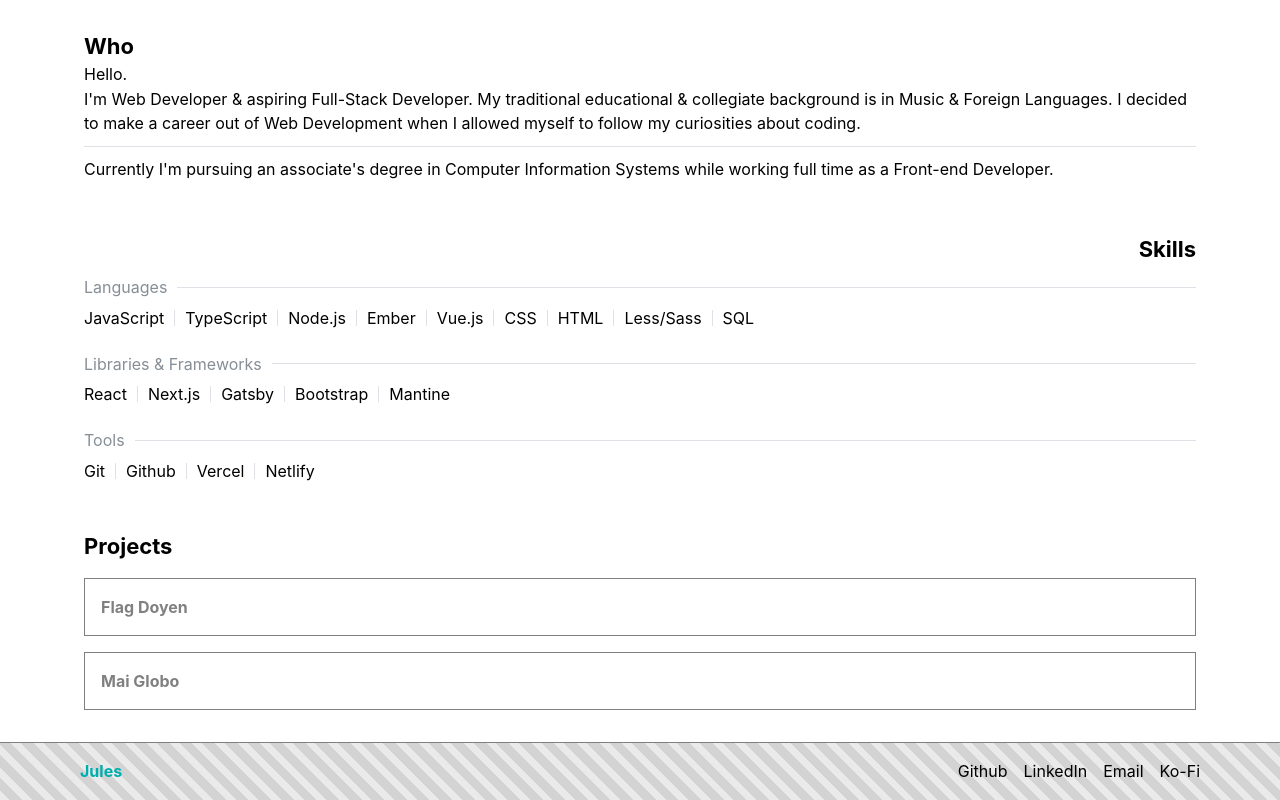
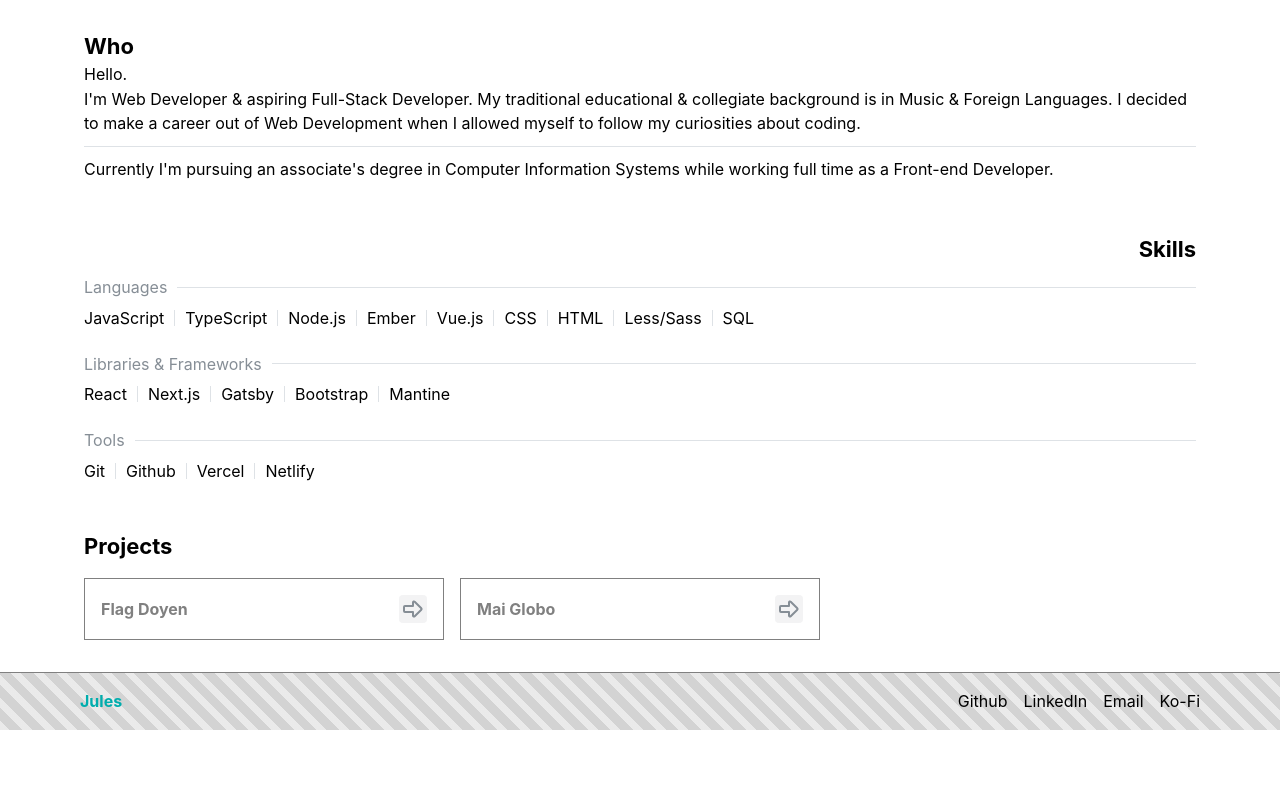
Before and after one commit to Jufrench/ju4, a Next.js app: page / in a window 1280 px wide. Shown: the part 477-1277 px from the top of the page. After the commit the page ends 1207 px from the top, so only its background shows below. Built offline with nearby package versions, Linux system fonts and the light colour scheme.

Commit message:
Update projects layout

```diff
--- a/src/pages/index.tsx
+++ b/src/pages/index.tsx
@@ -8,7 +8,7 @@
 import { rem, Center, Container, SimpleGrid, Grid, Space, Box,
   ActionIcon, Stack, Title, Group, Anchor, Text, Divider, Card, Drawer, NavLink, Avatar } from '@mantine/core';
 import { useMediaQuery, useDisclosure } from '@mantine/hooks';
-import { IconMenu2, IconSquareHalf } from '@tabler/icons-react';
+import { IconMenu2, IconSquareHalf, IconArrowBigRight } from '@tabler/icons-react';
 import { ReactNode } from "react";
 
 const inter = Inter({ subsets: ["latin"] });
@@ -205,7 +205,10 @@
   const ProjectItem = (props: {key: string, projectName: string}) => {
     return (
       <Card style={{border: "1px solid gray", borderRadius: 0}}>
-        <Title size="h5" style={{color: "gray"}}>{props.projectName}</Title>
+        <Group justify="space-between">
+          <Title size="h5" style={{color: "gray"}}>{props.projectName}</Title>
+          <ActionIcon component='a' variant='light' color="gray"><IconArrowBigRight /></ActionIcon>
+        </Group>
       </Card>
     )
   };
@@ -231,10 +234,12 @@
 
   return (
     <Center component="section">
-      <SimpleGrid style={{...sectionContentStyle}} spacing="md">
+      <Stack style={sectionContentStyle}>
         <Title size="h3">Projects</Title>
-        {projects}
-      </SimpleGrid>
+        <SimpleGrid spacing="md" cols={{ base: 1, sm: 3 }}>
+          {projects}
+        </SimpleGrid>
+      </Stack>
     </Center>
   )
 };
```
